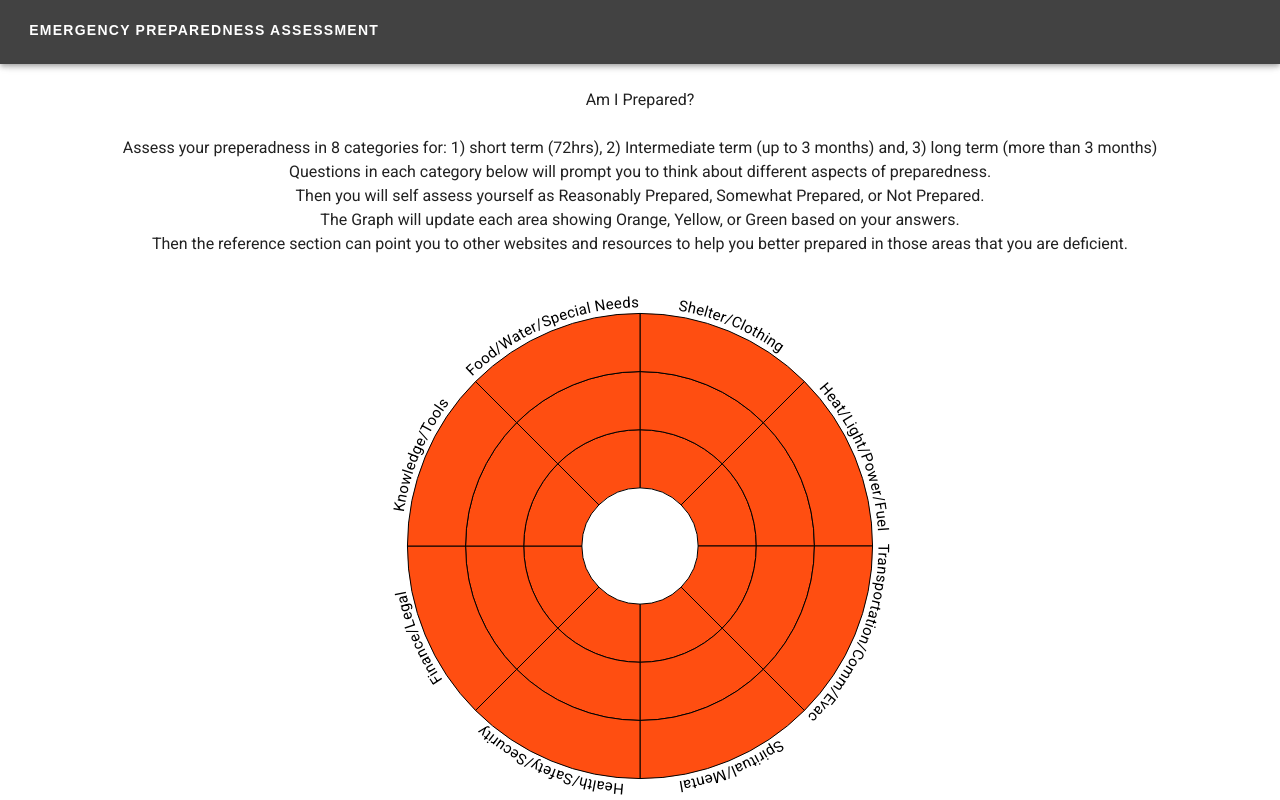
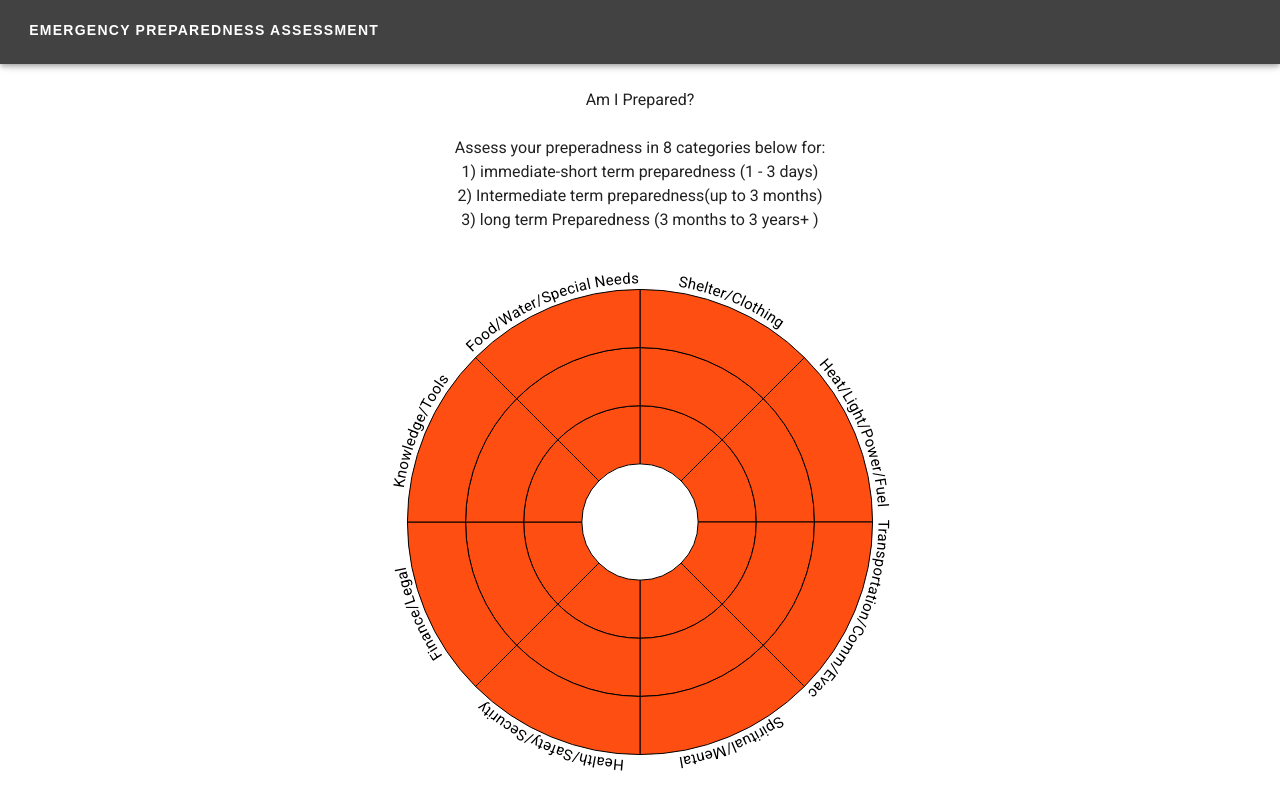
Before and after one commit to N-Westwood/dads-website, a Vue app: page / in a window 1280 px wide. Shown: the top 800 px of the page. Built offline with nearby package versions, Linux system fonts and the light colour scheme.

Commit message:
survey title test

```diff
--- a/src/components/Header.vue
+++ b/src/components/Header.vue
@@ -68,7 +68,7 @@ export default {
     if (routeName == '/')
         this.titleText = 'Emergency Preparedness Assessment'
       else if (routeName == '/survey'){
-        this.titleText = 'Assessment',
+        this.titleText = 'Category Assessment',
         this.surveyText = '${this.$route.query.id} ${this.$route.query.time} Assessment'
       }
   },
--- a/src/views/Home.vue
+++ b/src/views/Home.vue
@@ -1,12 +1,12 @@
 <template>
 <v-main class='mt-16'>
     <!-- Insert values above graph-->
-    <p style="text-align:center"><br/>Am I Prepared?<br><br>Assess your preperadness in 8 categories for: 1) short term (72hrs), 2) Intermediate term (up to 3 months) and, 3) long term (more than 3 months)
-    <br> Questions in each category below will prompt you to think about different aspects of preparedness.
-    <br> Then you will self assess yourself as Reasonably Prepared, Somewhat Prepared, or Not Prepared.
-    <br> The Graph will update each area showing Orange, Yellow, or Green based on your answers.
-    <br> Then the reference section can point you to other websites and resources to help you better prepared in those areas that you are deficient.
-    <br/></p>
+    <p style="text-align:center"><br/>Am I Prepared?<br>
+    <br>Assess your preperadness in 8 categories below for:
+    <br>1) immediate-short term preparedness (1 - 3 days)
+    <br>2) Intermediate term preparedness(up to 3 months)
+    <br>3) long term Preparedness (3 months to 3 years+ )<br>
+    </p>
     <v-row>
       <v-col>
       </v-col>
@@ -18,6 +18,9 @@
     </v-row>
     <!-- Insert values between graph links-->
   <p style="text-align:center"><br/>
+    <br> Questions in each category below will prompt you to think about different aspects of preparedness.
+    <br> Then you will self assess as Reasonably Prepared, Somewhat Prepared, or Not Prepared.
+    <br> The Graph will update each area showing Orange, Yellow, or Green based on your answers.
     <br> Select any category below to assess that category, or click <router-link :to="{ name: 'Survey', query: {id: 'shelter', time: 'short'} }">here</router-link> to start at the beginning.
     <br/></p>
     <v-row class='mx-4'>
@@ -26,6 +29,7 @@
       </v-col>
     </v-row>
     <!-- Insert Values after links-->
+    <br> the reference section linked below can point you to other resources to help you better prepare in each area.<br>
 </v-main>
 </template>
 
--- a/src/views/Survey.vue
+++ b/src/views/Survey.vue
@@ -2,9 +2,12 @@
 <v-main class="mt-16 ml-5">
 
   <!-- Text outside form, use v-row and v-col-->
-    <p style="text-align:center"><br/>
-    this.$router.push(`${this.surveyText}`)
-    <br/></p>
+    <p><br>
+  <!-- `${this.surveyText}`-->
+  <br>
+    Insert Survey Header Here.
+   <!-- '{this.$route.query.id} ${this.$route.query.time} Assessment' -->
+    </p>
   <v-form ref="form" class="mt-12" v-on:submit.prevent="saveResponses">
     <!-- Text inside form, use <p>-->
 
```
